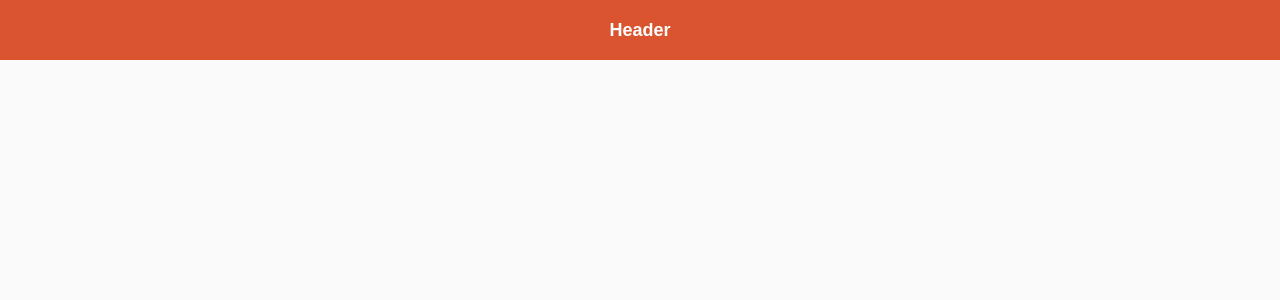
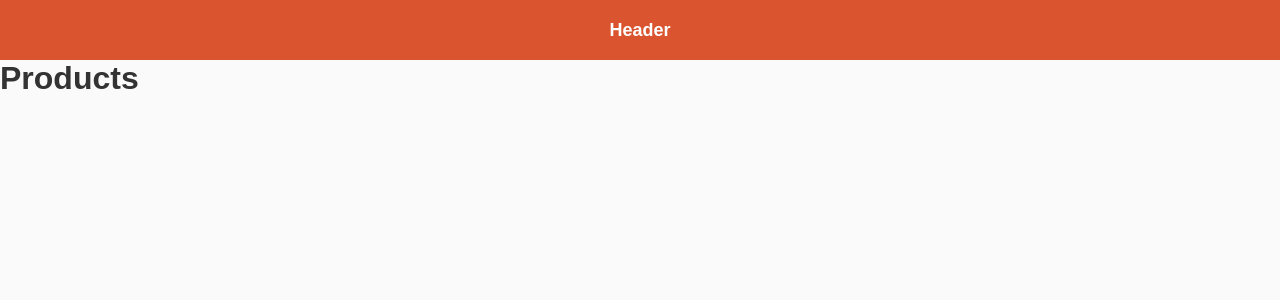
Before and after one commit to iwilliam317/rocketseat-reactjs, a React (Create React App) app: page /products/1 in a window 1280 px wide. Shown: the top 300 px of the page. Built offline with nearby package versions, Linux system fonts and the light colour scheme.

Commit message:
route product

```diff
--- /dev/null
+++ b/src/pages/product/index.js
@@ -0,0 +1,7 @@
+import React, { Component } from 'react'
+
+export default class extends Component {
+    render(){
+        return <h1>Products</h1>
+    }
+}
--- a/src/routes.js
+++ b/src/routes.js
@@ -1,11 +1,13 @@
 import React from 'react';
 import { BrowserRouter, Switch, Route } from 'react-router-dom';
 import Main from './pages/main'
+import Product from './pages/product'
 
 const Routes = () => {
     return (<BrowserRouter>
         <Switch>
             <Route exact path='/' component={Main} />
+            <Route path='/products/:id' component={Product} />
         </Switch>
     </BrowserRouter>)
 }
```
